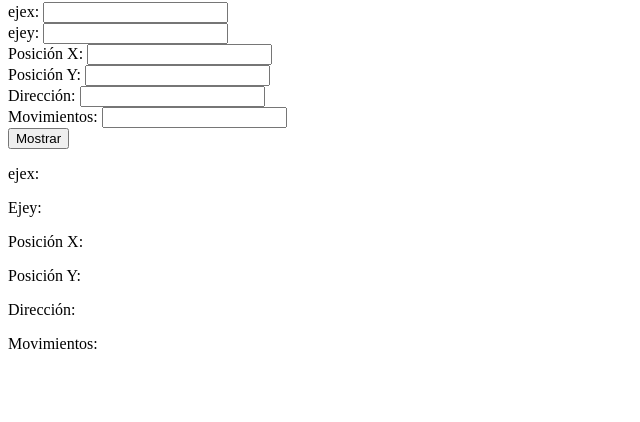
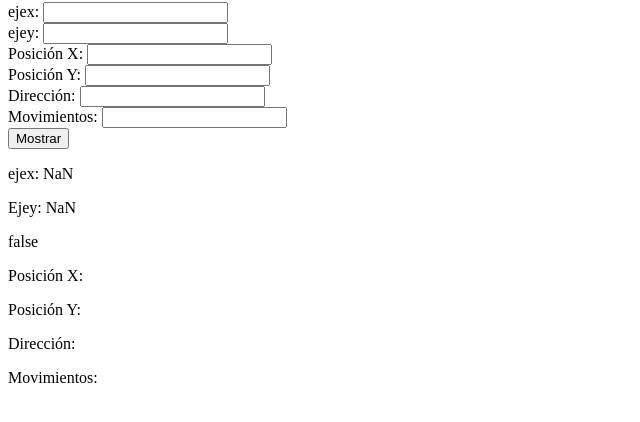
Before and after one commit to pablo713713/Proyecto-en-parejas, a website built with Parcel: page index.html in a window 1280 px wide. Both pictures are taken after a click on the button "Mostrar". Shown: the part 78-500 px from the top of the page, without its empty margins (0-640 px from the left). Built offline with nearby package versions, Linux system fonts and the light colour scheme.

Commit message:
Se agrego comprobante, el tamaño de la tabla es optimo

```diff
--- a/index.html
+++ b/index.html
@@ -34,6 +34,7 @@
     <button id="mostrar">Mostrar</button>
     <p>ejex: <span id="ejex-output"></span></p>
     <p>Ejey: <span id="ejey-output"></span></p>
+    <span id="eje-Pass"></span>
     <p>Posición X: <span id="posx-output"></span></p>
     <p>Posición Y: <span id="posy-output"></span></p>
     <p>Dirección: <span id="direccion-output"></span></p>
--- a/package.json
+++ b/package.json
@@ -19,6 +19,7 @@
     "babel-jest": "^29.5.0",
     "cypress": "^12.8.1",
     "jest": "^29.5.0",
-    "parcel": "^2.8.3"
+    "parcel": "^2.8.3",
+    "parcel-bundler": "^1.12.5"
   }
 }
--- a/src/datos.js
+++ b/src/datos.js
@@ -2,4 +2,11 @@ function getInputData(ejex, ejey, posx = null, posy= null, direccion= null,movim
     return [ejex, ejey, posx, posy, direccion,movimientos];
 }
 
-export default getInputData;
+function getDataIsCorrect(ejex, ejey) {
+    if(ejex >= 0 && ejey >= 0 && Number.isInteger(ejex) && Number.isInteger(ejey)){
+        return true
+    }
+    return false
+}
+
+export { getDataIsCorrect , getInputData};
--- a/src/presenter.js
+++ b/src/presenter.js
@@ -1,18 +1,21 @@
-import getInputData from './datos.js';
+import {getInputData, getDataIsCorrect} from './datos.js';
 
 document.getElementById('mostrar').addEventListener('click', () => {
-    const ejex = document.getElementById('ejex').value;
-    const ejey = document.getElementById('ejey').value;
+    const ejex = parseFloat(document.getElementById('ejex').value);
+    const ejey = parseFloat(document.getElementById('ejey').value);
     const posx = document.getElementById('posx').value;
     const posy = document.getElementById('posy').value;
     const direccion = document.getElementById('direccion').value;
     const movimientos = document.getElementById('movimientos').value;
+    const resultPass = getDataIsCorrect(ejex, ejey);
     const result = getInputData(ejex, ejey, posx, posy, direccion,movimientos);
+
 
     document.getElementById('ejex-output').textContent = result[0];
     document.getElementById('ejey-output').textContent = result[1];
+    document.getElementById('eje-Pass').textContent = resultPass;
     document.getElementById('posx-output').textContent = result[2];
     document.getElementById('posy-output').textContent = result[3];
     document.getElementById('direccion-output').textContent = result[4];
     document.getElementById('movimientos-output').textContent = result[5];
-});
+})
```
Also changed, not shown: src/totalizador.spec.js (+4 -1 lines), 1 other file.
